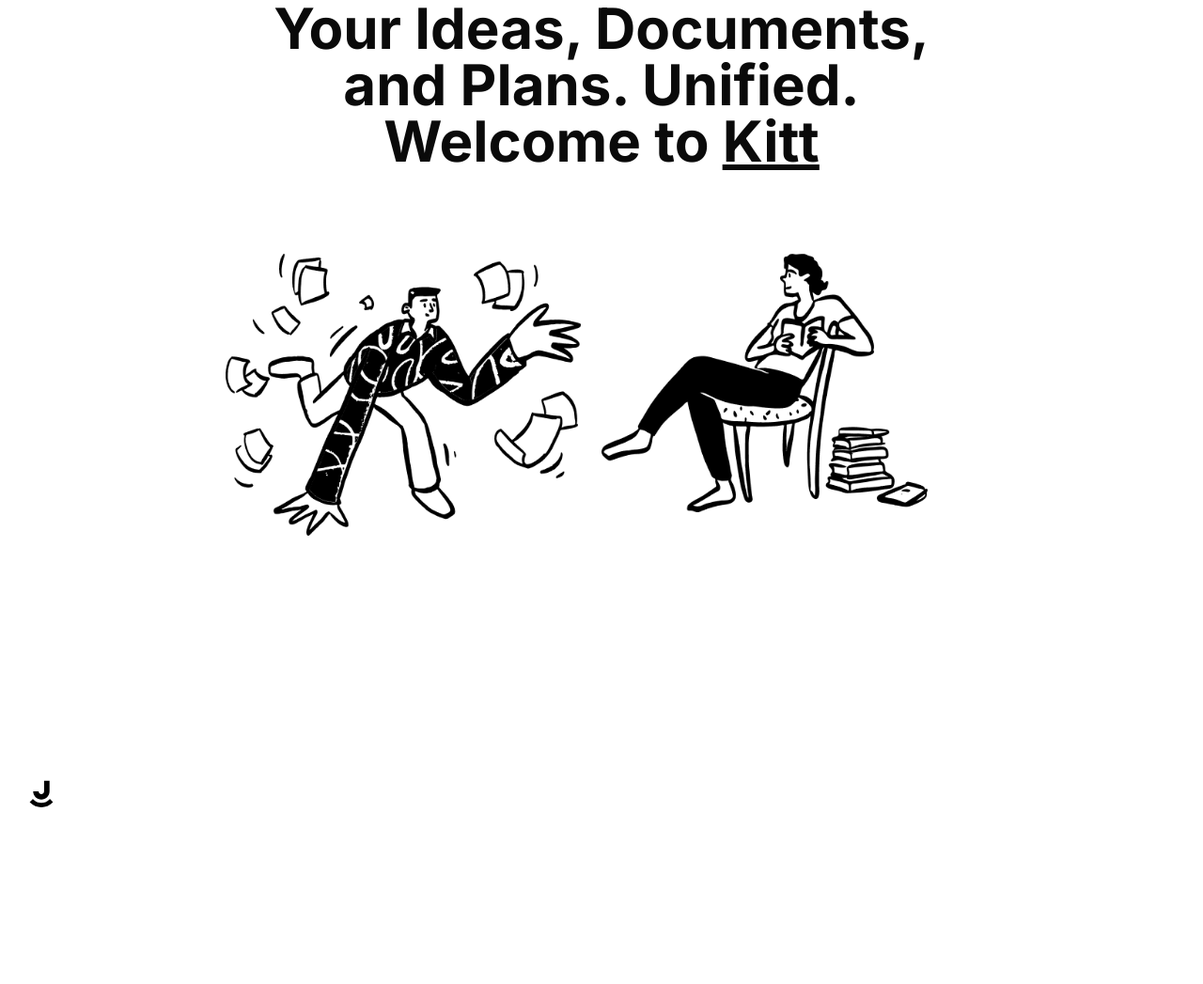
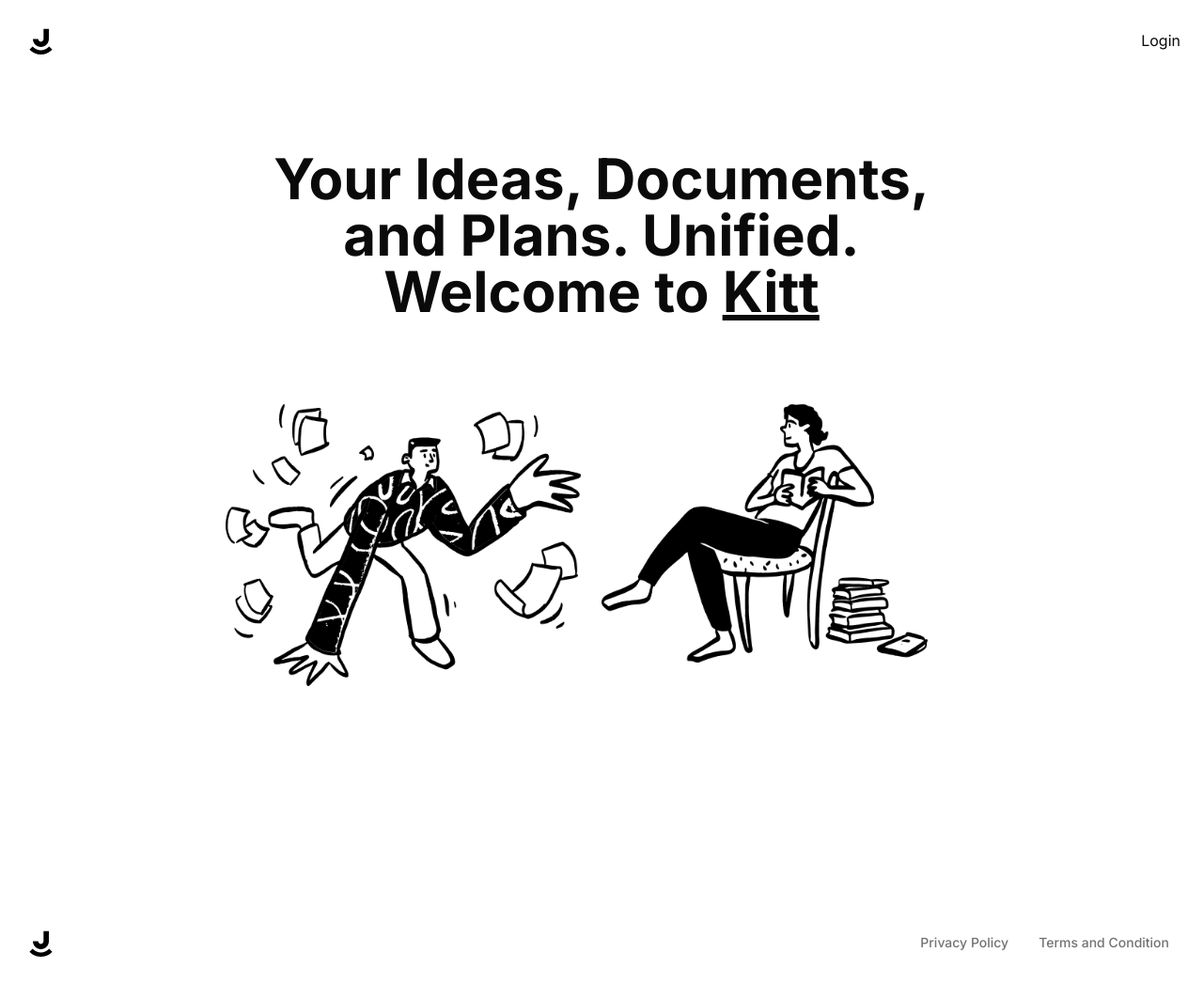
Before and after one commit to sahariardev/kiit, a Next.js app: page / in a window 1280 px wide. Shown: the whole page at 94% size. Before the commit the page ends 888 px from the top, so only its background shows below. Built offline with nearby package versions, Linux system fonts and the light colour scheme.

Commit message:
Added navbar

```diff
--- a/app/(home)/_components/footer.tsx
+++ b/app/(home)/_components/footer.tsx
@@ -1,11 +1,20 @@
 'use client'
 
 import {Logo} from "@/app/(home)/_components/logo";
+import {Button} from "@/components/ui/button";
 
 export const Footer = () => {
     return (
         <div className="flex items-center w-full p-6 bg-background z-50">
            <Logo/>
+            <div className="md:ml-auto w-full justify-between md:justify-end flex items-center gap-x-2 text-muted-foreground">
+                  <Button variant="ghost" size="sm">
+                      Privacy Policy
+                  </Button>
+                  <Button variant="ghost" size="sm">
+                        Terms and Condition
+                  </Button>
+            </div>
         </div>
     );
 }
--- /dev/null
+++ b/app/(home)/_components/navbar.tsx
@@ -0,0 +1,18 @@
+'use client'
+
+import {useScrollTop} from "@/hook/use-scroll-top";
+import {cn} from "@/lib/utils";
+import {Logo} from "@/app/(home)/_components/logo";
+
+export const Navbar = () => {
+    const scrolled = useScrollTop();
+    return (
+        <div className={cn('z-50 bg-background fixed top-0 flex items-center w-full p-6',
+            scrolled && 'border-b shadow-sm')}>
+            <Logo/>
+            <div className="justify-between w-full flex items-center gap-x-2 md:ml-auto md:justify-end">
+                Login
+            </div>
+        </div>
+    );
+}
--- /dev/null
+++ b/app/(home)/layout.tsx
@@ -0,0 +1,13 @@
+import {Navbar} from "@/app/(home)/_components/navbar";
+
+const homeLayout = ({children}: { children: React.ReactNode }) => {
+    return (
+        <div className="h-full">
+            <Navbar/>
+            <main className="h-full pt-40">
+                {children}
+            </main>
+        </div>
+    );
+}
+export default homeLayout;
--- /dev/null
+++ b/hook/use-scroll-top.tsx
@@ -0,0 +1,20 @@
+import {useEffect, useState} from "react";
+
+export const useScrollTop = (threshold = 10) => {
+    const [scrolled, setScrolled] = useState(false);
+
+    useEffect(() => {
+        const handleScroll = () => {
+            if (window.scrollY > threshold) {
+                setScrolled(true)
+            } else {
+                setScrolled(false)
+            }
+        }
+        window.addEventListener('scroll', handleScroll);
+
+        return () => window.removeEventListener('scroll', handleScroll)
+    }, [threshold]);
+
+    return scrolled;
+}
```
